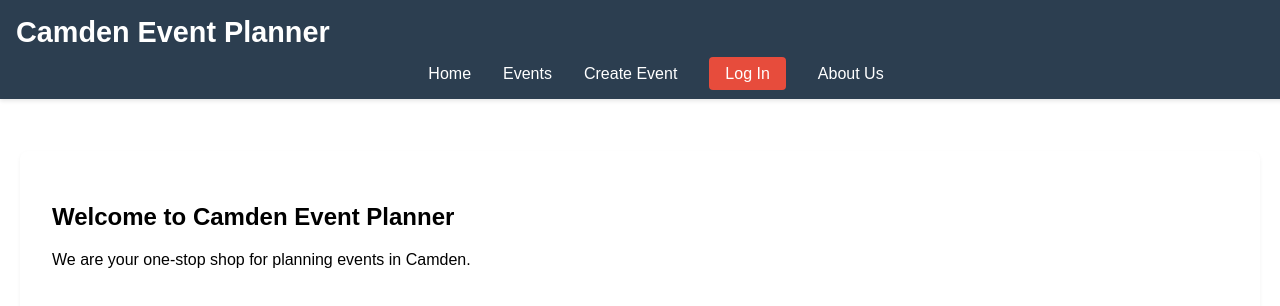
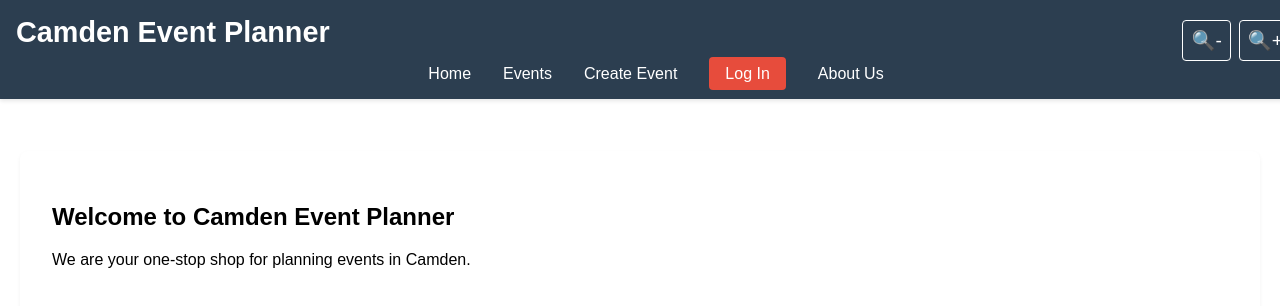
Before and after one commit to DanMorris2004/IDP-Website, a React (Vite) app: page / in a window 1280 px wide. Shown: the top 306 px of the page. Built offline with nearby package versions, Linux system fonts and the light colour scheme.

Commit message:
Assistant checkpoint: Add text zoom controls with magnifying glass icons
Assistant generated file changes:
- src/Header.jsx: Add magnifying glass zoom controls
- src/App.css: Add zoom controls styles

---

User prompt:

add a magnifying glass for visually impaired users

```diff
--- a/src/App.css
+++ b/src/App.css
@@ -28,6 +28,28 @@ main {
 .header h1 {
   margin: 0;
   font-size: 1.8rem;
+}
+
+.zoom-controls {
+  position: absolute;
+  right: 20px;
+  top: 20px;
+  display: flex;
+  gap: 0.5rem;
+}
+
+.zoom-controls button {
+  padding: 0.5rem;
+  font-size: 1.2rem;
+  background: transparent;
+  border: 1px solid white;
+  color: white;
+  cursor: pointer;
+  border-radius: 4px;
+}
+
+.zoom-controls button:hover {
+  background: rgba(255, 255, 255, 0.1);
 }
 
 .header nav ul {
--- a/src/Header.jsx
+++ b/src/Header.jsx
@@ -7,9 +7,29 @@ import CreateEventPage from './CreateEventPage'
 import AboutUsPage from './AboutUsPage'
 
 export default function Header() {
+  const increaseFontSize = () => {
+    const root = document.documentElement;
+    const currentSize = parseFloat(getComputedStyle(root).fontSize);
+    root.style.fontSize = (currentSize + 2) + 'px';
+  };
+
+  const decreaseFontSize = () => {
+    const root = document.documentElement;
+    const currentSize = parseFloat(getComputedStyle(root).fontSize);
+    root.style.fontSize = (currentSize - 2) + 'px';
+  };
+
   return (
     <header className='header'>
       <h1>Camden Event Planner</h1>
+      <div className="zoom-controls" role="group" aria-label="Text zoom controls">
+        <button onClick={decreaseFontSize} aria-label="Decrease text size">
+          <span aria-hidden="true">🔍-</span>
+        </button>
+        <button onClick={increaseFontSize} aria-label="Increase text size">
+          <span aria-hidden="true">🔍+</span>
+        </button>
+      </div>
       <nav>
         <ul>
           <li><Link to="/">Home</Link></li>
```
